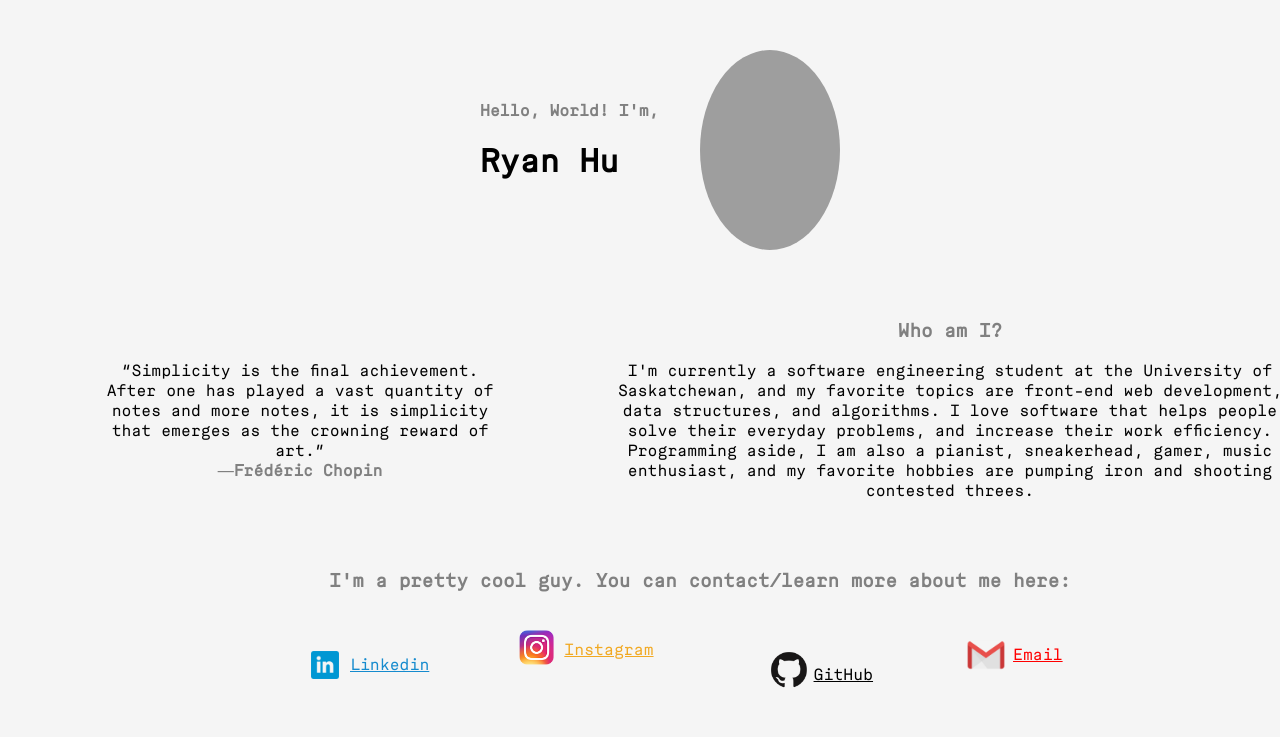
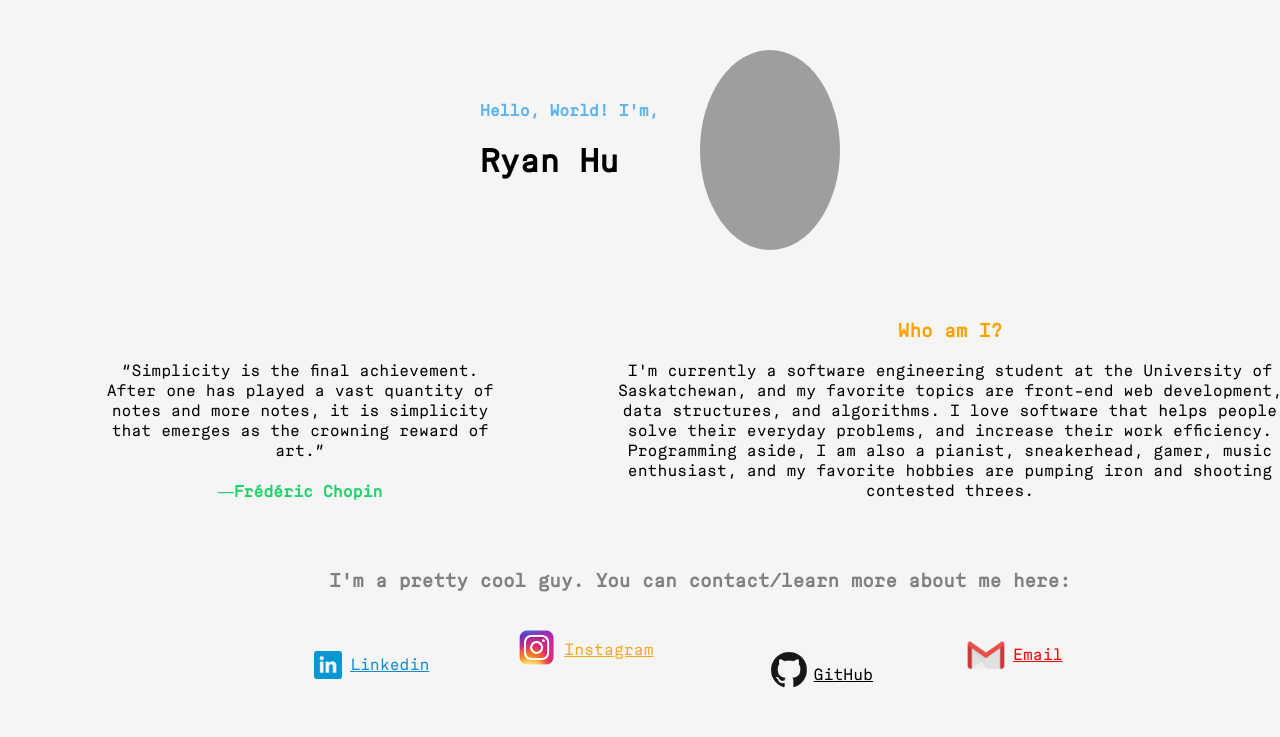
Before and after one commit to rrhu98/-web-dev, a plain HTML site: page mywebsite/index.html in a window 1280 px wide. Drawn offline with Linux system fonts and the light colour scheme; grey boxes are pictures that could not be loaded; files whose address does not match are found by name.

Commit message:
made it look nice

```diff
--- a/mywebsite/index.html
+++ b/mywebsite/index.html
@@ -21,13 +21,13 @@
 
     <div id="quote">
         “Simplicity is the final achievement. After one has played a vast quantity of notes and more notes, it is simplicity that emerges as the crowning reward of art.”
-        <H4>
+        <H4 id="freddy">
             ―Frédéric Chopin
         </H4>
     </div>
 
     <div id="aboutme">
-        <H3>
+        <H3 id="who">
             Who am I?
         </H3>
         <p>
--- a/mywebsite/styles.css
+++ b/mywebsite/styles.css
@@ -1,6 +1,8 @@
 body {
     background-color: whitesmoke;
 }
+
+
 
 #title {
     position: absolute; visibility: visible; left: 480px; top: 100px; z-index: 200;
@@ -8,14 +10,18 @@ body {
 
 }
 
-H4 {
-    color: gray;
+#hello {
+    color:rgb(93, 179, 236);
     margin: 0;
     padding: 0;
 }
 
 H3{
     color:gray;
+}
+
+#who {
+    color: rgb(250, 162, 0);
 }
 
 #aboutme {
@@ -35,6 +41,10 @@ H3{
     word-wrap: break-word;
 
     font-family: 'ASM';
+}
+
+#freddy {
+    color: rgb(34, 209, 107)
 }
 
 #contact {
@@ -74,6 +84,7 @@ li {
 #lin{
     position: relative;
     top: 20px;
+    left: 3px;
 }
 
 #i{
```
